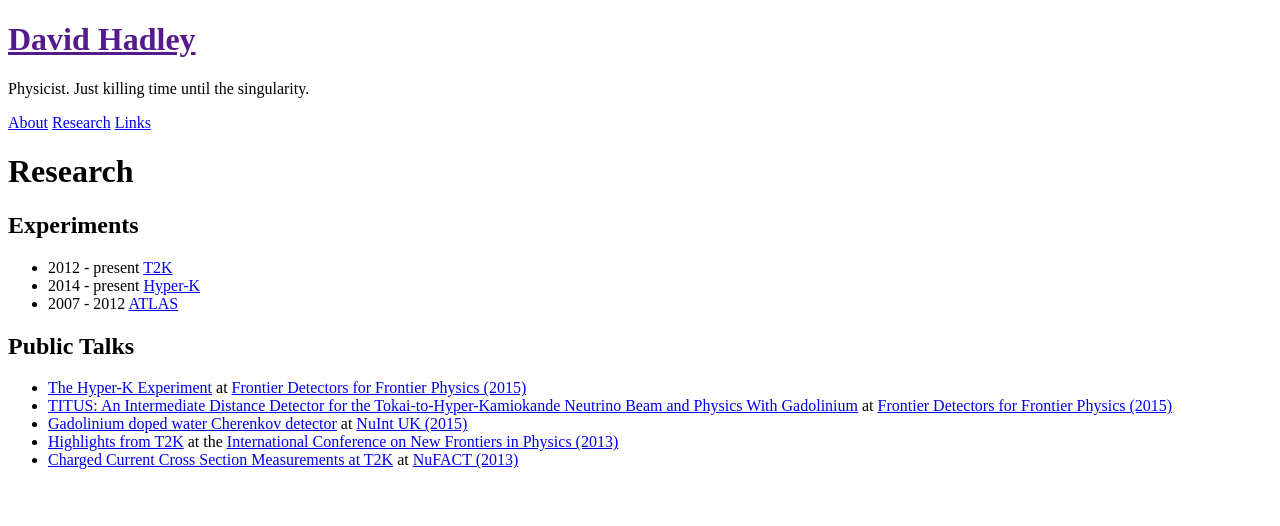
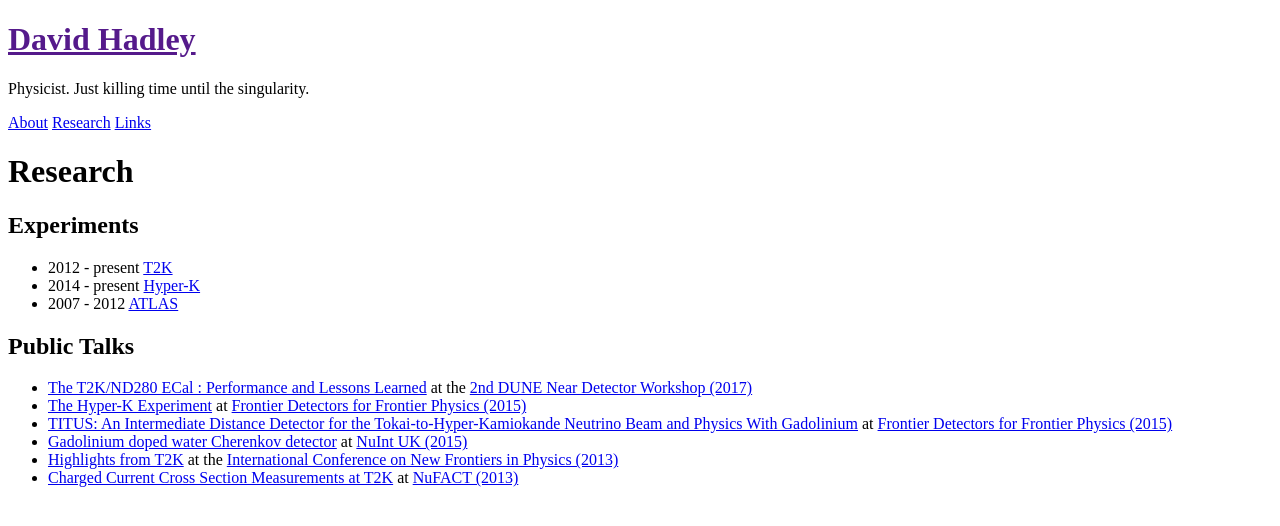
Before and after one commit to davehadley/davehadley.github.io, a Jekyll site: the page built from research.md, in a window 1280 px wide. Shown: the top 526 px of the page. Built offline with Jekyll 4.4.1, drawn with Linux system fonts in a browser that asks for light colours; nearby versions of some CDN libraries.

Commit message:
Add DUNE talk.

```diff
--- a/research.md
+++ b/research.md
@@ -11,6 +11,7 @@ weight: 2
 
 ## Public Talks
 
+* [The T2K/ND280 ECal : Performance and Lessons Learned]({{ site.baseurl }}talks/talk_2017_t2k_ecal_dune.pdf) at the [2nd DUNE Near Detector Workshop (2017)](https://indico.fnal.gov/conferenceOtherViews.py?view=standard&confId=14029)
 * [The Hyper-K Experiment]({{ site.baseurl }}talks/talk_2015_hk_pisa.pdf) at [Frontier Detectors for Frontier Physics (2015)](https://agenda.infn.it/conferenceDisplay.py?confId=8397)
 * [TITUS: An Intermediate Distance Detector for the Tokai-to-Hyper-Kamiokande Neutrino Beam and Physics With Gadolinium]({{ site.baseurl}}talks/poster_2015_titus_pisa.pdf)  at [Frontier Detectors for Frontier Physics (2015)](https://agenda.infn.it/conferenceDisplay.py?confId=8397)
 * [Gadolinium doped water Cherenkov detector]({{ site.baseurl }}talks/talk_2015_nuintuk.pdf) at [NuInt UK (2015)](http://pprc.qmul.ac.uk/research/nuintuk)
```
Also changed, not shown: 1 other file.
